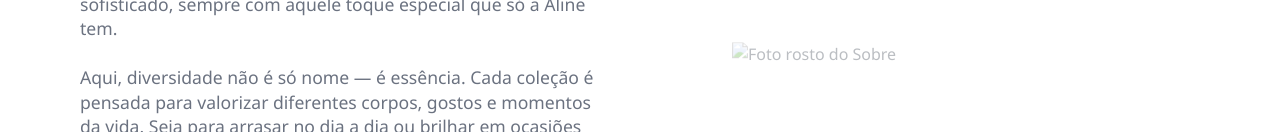
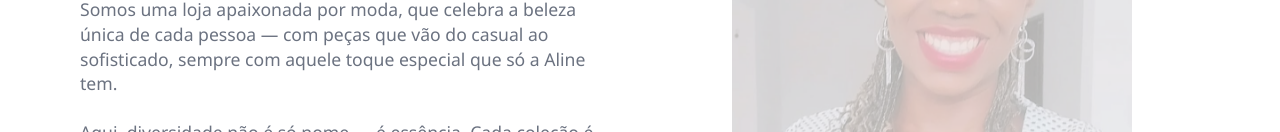
Before and after one commit to Sergioaero1/Aline, a plain HTML site: page index.html in a window 1280 px wide. Shown: the part 4684-4816 px from the top of the page. Drawn offline with Linux system fonts and the light colour scheme; files whose address does not match are found by name.

Commit message:
Update index.html
Rota foto 2 concertada

```diff
--- a/index.html
+++ b/index.html
@@ -252,7 +252,7 @@
                     </div>
                     <div class="sobre-image">
                         <!-- <i class="fas fa-store sobre-icon"></i> LOO CASINHA -->
-                          <img src="assets/img/rosto2.png" alt="Foto rosto do Sobre" class="logo-flutuante" />
+                          <img src="./assets/images/rosto2.png" alt="Foto rosto do Sobre" class="logo-flutuante" />
                     </div>
                 </div>
             </div>
```
